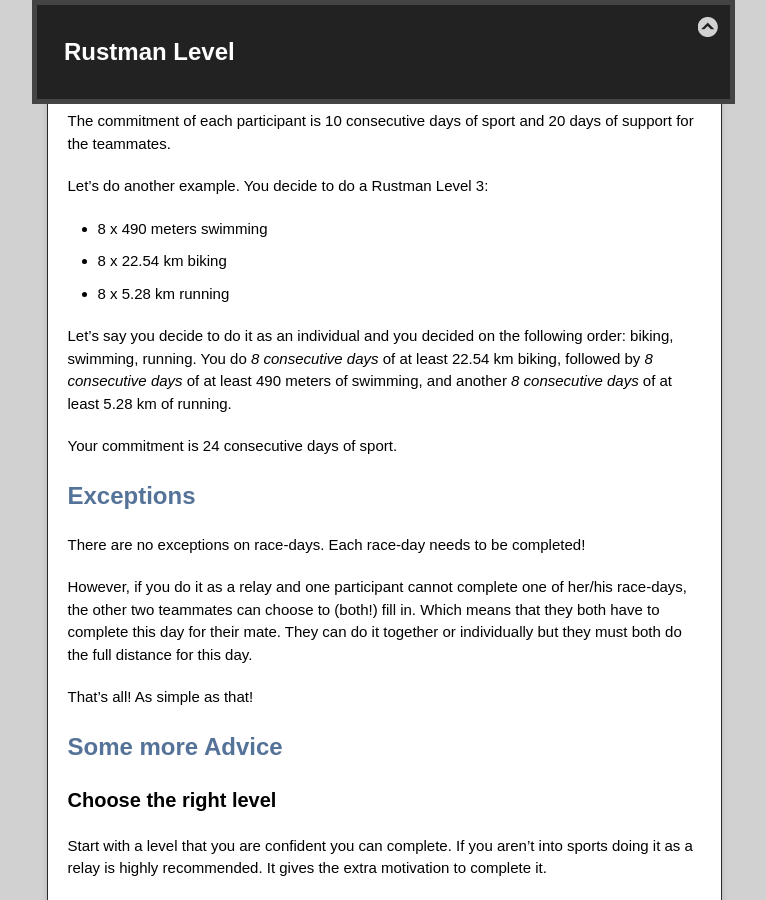
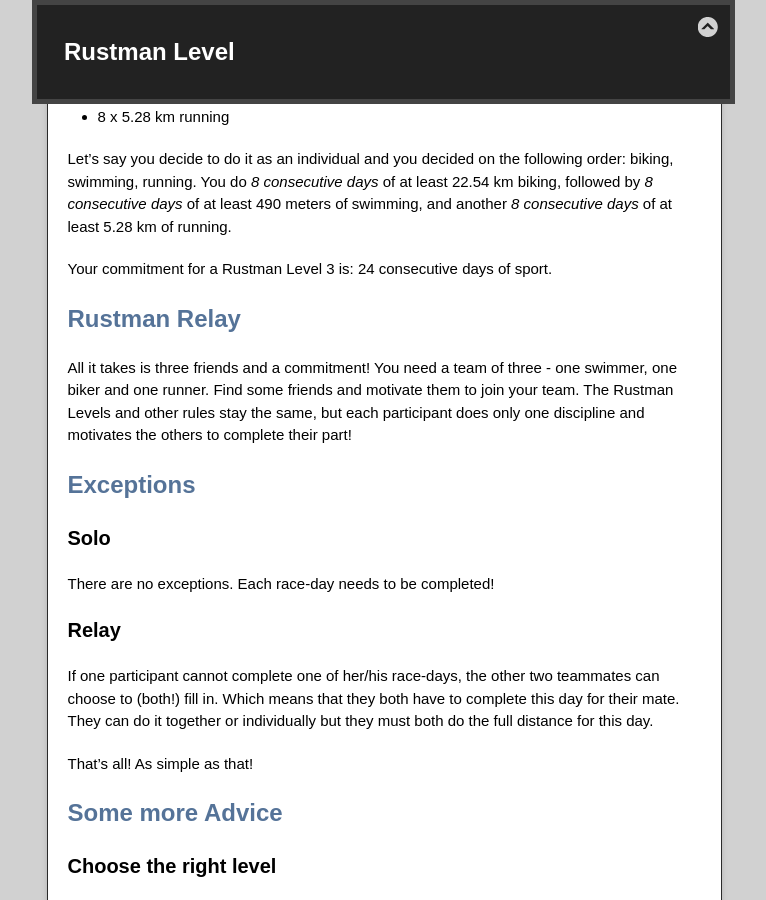
Before and after one commit to peterrautek/rustman, a Jekyll site: the page built from index.md, in a window 1280 px wide and 900 px high, scrolled down 1693 px. Shown: the whole window, without its empty margins (256-1022 px from the left). Built offline with Jekyll 4.4.1, drawn with Linux system fonts in a browser that asks for light colours; some of the changed text lies outside the part shown.

Commit message:
changed order of relay section

```diff
--- a/index.md
+++ b/index.md
@@ -60,13 +54,21 @@ You do *8 consecutive days* of at least 22.54 km biking,
 followed by *8 consecutive days* of at least 490 meters of swimming,
 and another *8 consecutive days* of at least 5.28 km of running.
 
-Your commitment is 24 consecutive days of sport.
+Your commitment for a Rustman Level 3 is: 24 consecutive days of sport.
 
 
+## Rustman Relay
+All it takes is three friends and a commitment!
+You need a team of three - one swimmer, one biker and one runner.
+Find some friends and motivate them to join your team.
+The Rustman Levels and other rules stay the same, but each participant does only one discipline and motivates the others to complete their part!
+
 ## Exceptions
-There are no exceptions on race-days. Each race-day needs to be completed!
+### Solo
+There are no exceptions. Each race-day needs to be completed!
 
-However, if you do it as a relay and one participant cannot complete one of her/his race-days,
+### Relay
+If one participant cannot complete one of her/his race-days,
 the other two teammates can choose to (both!) fill in.
 Which means that they both have to complete this day for their mate.
 They can do it together or individually but they must both do the full distance for this day.
```
Also changed, not shown: other parts of index.md (+2 -8 lines).
